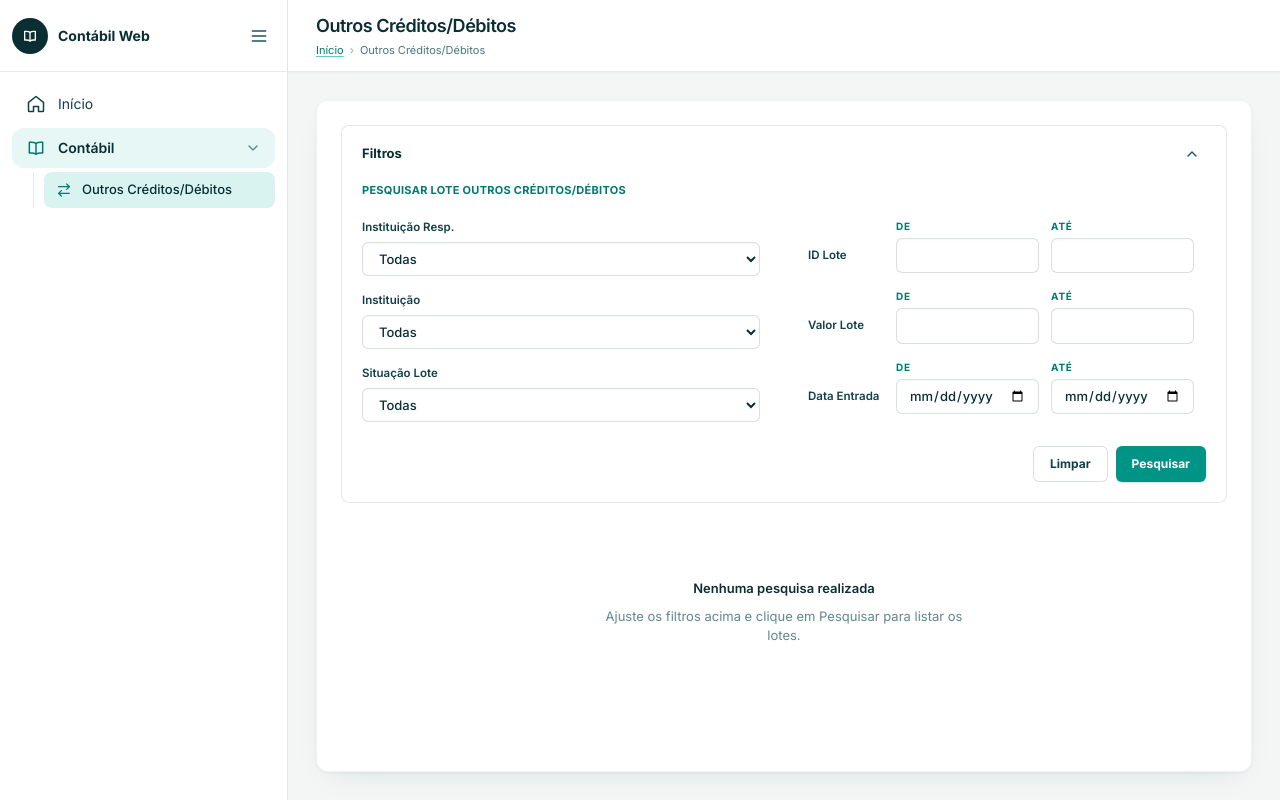
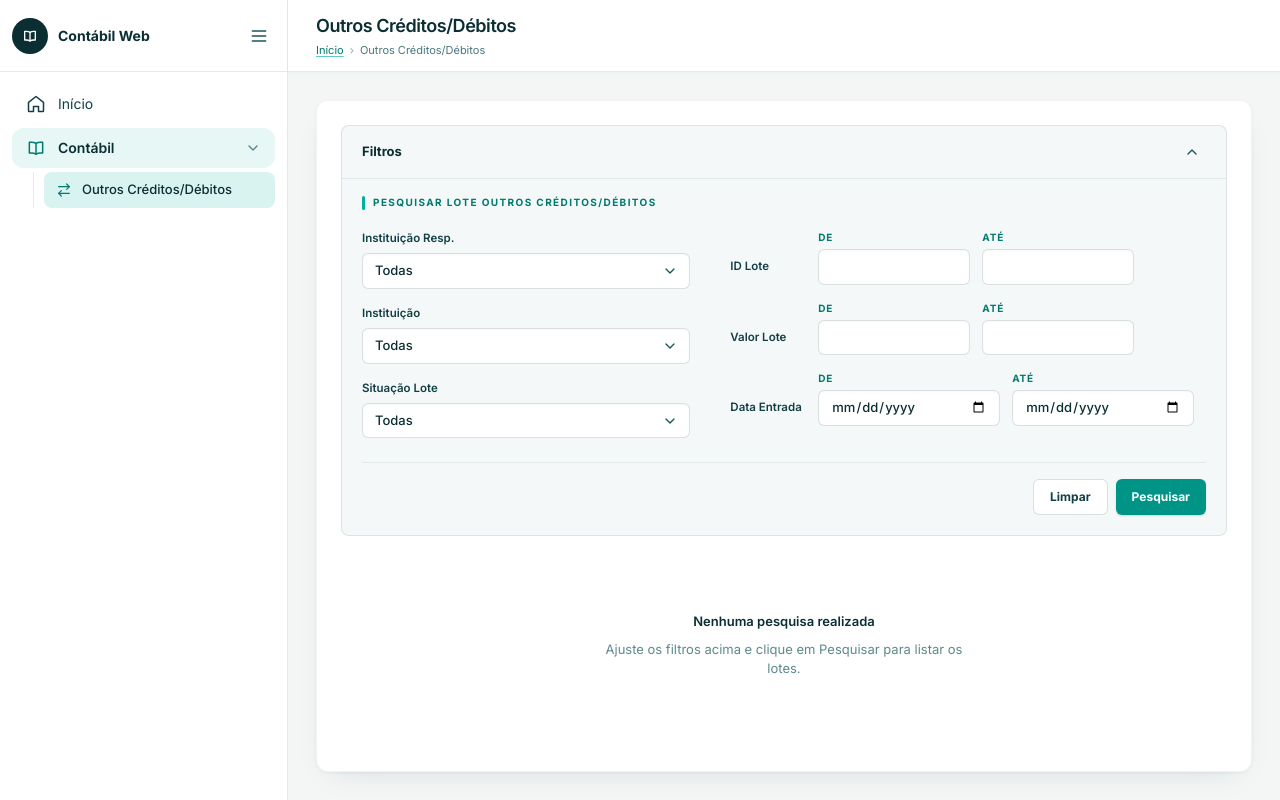
Before and after one commit to zrodrigolimaz/contabil-web, an Angular app: page / in a window 1280 px wide. Built offline with nearby package versions, Linux system fonts and the light colour scheme.

Commit message:
feat: resume os critérios aplicados no painel recolhido

```diff
--- a/src/app/features/outros-creditos-debitos/consulta-lotes/filtros-lotes/filtros-lotes.html
+++ b/src/app/features/outros-creditos-debitos/consulta-lotes/filtros-lotes/filtros-lotes.html
@@ -1,15 +1,22 @@
 <app-painel-recolhivel titulo="Filtros">
-  <p class="mb-5 text-[11px] font-bold uppercase tracking-wide text-primary-700">
-    Pesquisar lote outros créditos/débitos
-  </p>
+  <div resumo>
+    @for (chip of chips(); track chip) {
+      <span class="chip">{{ chip }}</span>
+    }
+  </div>
+
+  <div class="mb-5 flex items-center gap-2">
+    <span class="h-3.5 w-[3px] rounded-full bg-primary-500" aria-hidden="true"></span>
+    <p class="eyebrow">Pesquisar lote outros créditos/débitos</p>
+  </div>
 
   <form [formGroup]="form" (ngSubmit)="aoEnviar()">
-    <div class="grid gap-x-12 gap-y-4 xl:grid-cols-2">
-      <div class="flex flex-col gap-4">
+    <div class="grid gap-x-10 gap-y-5 lg:grid-cols-12">
+      <div class="flex flex-col gap-4 lg:col-span-5">
         <app-campo-form rotulo="Instituição Resp." paraId="filtro-instituicao-responsavel">
           <select
             id="filtro-instituicao-responsavel"
-            class="campo"
+            class="campo campo-select"
             formControlName="instituicaoResponsavel"
           >
             <option [ngValue]="null">Todas</option>
@@ -20,7 +27,7 @@
         </app-campo-form>
 
         <app-campo-form rotulo="Instituição" paraId="filtro-instituicao">
-          <select id="filtro-instituicao" class="campo" formControlName="instituicao">
+          <select id="filtro-instituicao" class="campo campo-select" formControlName="instituicao">
             <option [ngValue]="null">Todas</option>
             @for (opcao of instituicoes; track opcao) {
               <option [ngValue]="opcao">{{ opcao }}</option>
@@ -29,7 +36,7 @@
         </app-campo-form>
 
         <app-campo-form rotulo="Situação Lote" paraId="filtro-situacao">
-          <select id="filtro-situacao" class="campo" formControlName="situacao">
+          <select id="filtro-situacao" class="campo campo-select" formControlName="situacao">
             @for (opcao of situacoes; track opcao) {
               <option [ngValue]="opcao">{{ opcao }}</option>
             }
@@ -37,14 +44,14 @@
         </app-campo-form>
       </div>
 
-      <div class="flex flex-col gap-4">
+      <div class="flex flex-col gap-4 lg:col-span-7">
         <app-campo-faixa rotulo="ID Lote" tipo="inteiro" [grupo]="form.controls.idLote" />
         <app-campo-faixa rotulo="Valor Lote" tipo="decimal" [grupo]="form.controls.valor" />
         <app-campo-faixa rotulo="Data Entrada" tipo="data" [grupo]="form.controls.dataEntrada" />
       </div>
     </div>
 
-    <div class="mt-6 flex justify-end gap-2">
+    <div class="mt-6 flex justify-end gap-2 border-t border-petrol-900/8 pt-4">
       <button type="button" class="btn btn-contorno" (click)="limpar()">Limpar</button>
       <button type="submit" class="btn btn-primario">Pesquisar</button>
     </div>
--- a/src/app/features/outros-creditos-debitos/consulta-lotes/filtros-lotes/filtros-lotes.ts
+++ b/src/app/features/outros-creditos-debitos/consulta-lotes/filtros-lotes/filtros-lotes.ts
@@ -1,4 +1,11 @@
-import { ChangeDetectionStrategy, Component, inject, output } from '@angular/core';
+import {
+  ChangeDetectionStrategy,
+  Component,
+  computed,
+  inject,
+  output,
+  signal,
+} from '@angular/core';
 import { FormBuilder, ReactiveFormsModule } from '@angular/forms';
 
 import { INSTITUICOES, INSTITUICOES_RESPONSAVEIS } from '../../../../core/mocks/opcoes.mock';
@@ -7,6 +14,7 @@ import {
   FiltrosPesquisaLote,
   SITUACAO_TODAS,
 } from '../../../../core/models/filtros';
+import { dataDeIso } from '../../../../core/utils/data';
 import { CampoFaixa } from '../../../../shared/ui/campo-faixa/campo-faixa';
 import { CampoForm } from '../../../../shared/ui/campo-form/campo-form';
 import { PainelRecolhivel } from '../../../../shared/ui/painel-recolhivel/painel-recolhivel';
@@ -69,6 +77,30 @@ export class FiltrosLotes {
     ),
   });
 
+  /**
+   * Critérios da última pesquisa, resumidos em pastilhas no cabeçalho do painel:
+   * com o painel recolhido, é o que responde "o que está filtrando esta grade?".
+   */
+  private readonly aplicados = signal<FiltrosPesquisaLote | null>(null);
+
+  protected readonly chips = computed<readonly string[]>(() => {
+    const filtros = this.aplicados();
+    if (!filtros) {
+      return [];
+    }
+
+    const itens = [
+      filtros.instituicaoResponsavel && `Inst. Resp.: ${filtros.instituicaoResponsavel}`,
+      filtros.instituicao && `Instituição: ${filtros.instituicao}`,
+      filtros.situacao !== SITUACAO_TODAS && `Situação: ${filtros.situacao}`,
+      rotularFaixa('ID Lote', filtros.idLote.de, filtros.idLote.ate, String),
+      rotularFaixa('Valor', filtros.valor.de, filtros.valor.ate, comoMoeda),
+      rotularFaixa('Data Entrada', filtros.dataEntrada.de, filtros.dataEntrada.ate, comoData),
+    ].filter((item): item is string => typeof item === 'string');
+
+    return itens.length > 0 ? itens : ['Todos os lotes'];
+  });
+
   /** Submit do form — também disparado pelo Enter em qualquer campo. */
   protected aoEnviar(): void {
     if (this.form.invalid) {
@@ -76,13 +108,19 @@ export class FiltrosLotes {
       return;
     }
 
-    this.pesquisar.emit(this.montarFiltros());
+    this.emitir();
   }
 
   /** Volta aos valores iniciais e refaz a pesquisa sem critérios. */
   protected limpar(): void {
     this.form.reset();
-    this.pesquisar.emit(this.montarFiltros());
+    this.emitir();
+  }
+
+  private emitir(): void {
+    const filtros = this.montarFiltros();
+    this.aplicados.set(filtros);
+    this.pesquisar.emit(filtros);
   }
 
   /** Traduz o formulário para o contrato do serviço: campo em branco vira `null`. */
@@ -100,3 +138,31 @@ export class FiltrosLotes {
     };
   }
 }
+
+/** Descreve a faixa do jeito que ela foi preenchida — inteira ou aberta de um lado. */
+function rotularFaixa<T extends number | string>(
+  rotulo: string,
+  de: T | null,
+  ate: T | null,
+  formatar: (valor: T) => string,
+): string | null {
+  if (de !== null && ate !== null) {
+    return `${rotulo}: ${formatar(de)} a ${formatar(ate)}`;
+  }
+  if (de !== null) {
+    return `${rotulo}: a partir de ${formatar(de)}`;
+  }
+  if (ate !== null) {
+    return `${rotulo}: até ${formatar(ate)}`;
+  }
+
+  return null;
+}
+
+function comoMoeda(valor: number): string {
+  return valor.toLocaleString('pt-BR', { minimumFractionDigits: 2, maximumFractionDigits: 2 });
+}
+
+function comoData(iso: string): string {
+  return dataDeIso(iso)?.toLocaleDateString('pt-BR') ?? iso;
+}
--- a/src/app/shared/ui/painel-recolhivel/painel-recolhivel.ts
+++ b/src/app/shared/ui/painel-recolhivel/painel-recolhivel.ts
@@ -14,9 +14,17 @@ let sequencia = 0;
   selector: 'app-painel-recolhivel',
   changeDetection: ChangeDetectionStrategy.OnPush,
   template: `
-    <section class="rounded-lg border border-petrol-900/10 bg-white">
-      <div class="flex items-center justify-between gap-4 px-5 py-3.5">
-        <h2 class="text-[13px] font-bold text-petrol-900">{{ titulo() }}</h2>
+    <section class="rounded-lg border border-petrol-900/10 bg-panel">
+      <div class="flex items-center gap-4 px-5 py-3">
+        <h2 class="shrink-0 text-[13px] font-bold text-petrol-900">{{ titulo() }}</h2>
+
+        @if (!aberto()) {
+          <div class="flex min-w-0 flex-1 flex-wrap items-center gap-1.5">
+            <ng-content select="[resumo]" />
+          </div>
+        } @else {
+          <span class="flex-1"></span>
+        }
 
         <button
           type="button"
@@ -47,7 +55,7 @@ let sequencia = 0;
         [class]="aberto() ? 'grid-rows-[1fr]' : 'grid-rows-[0fr]'"
       >
         <div [id]="idConteudo" class="overflow-hidden" [attr.inert]="aberto() ? null : ''">
-          <div class="px-5 pb-5">
+          <div class="border-t border-petrol-900/8 px-5 pb-5 pt-4">
             <ng-content />
           </div>
         </div>
```
Also changed, not shown: 1 other file (tests, documents, lock files or other folders).
